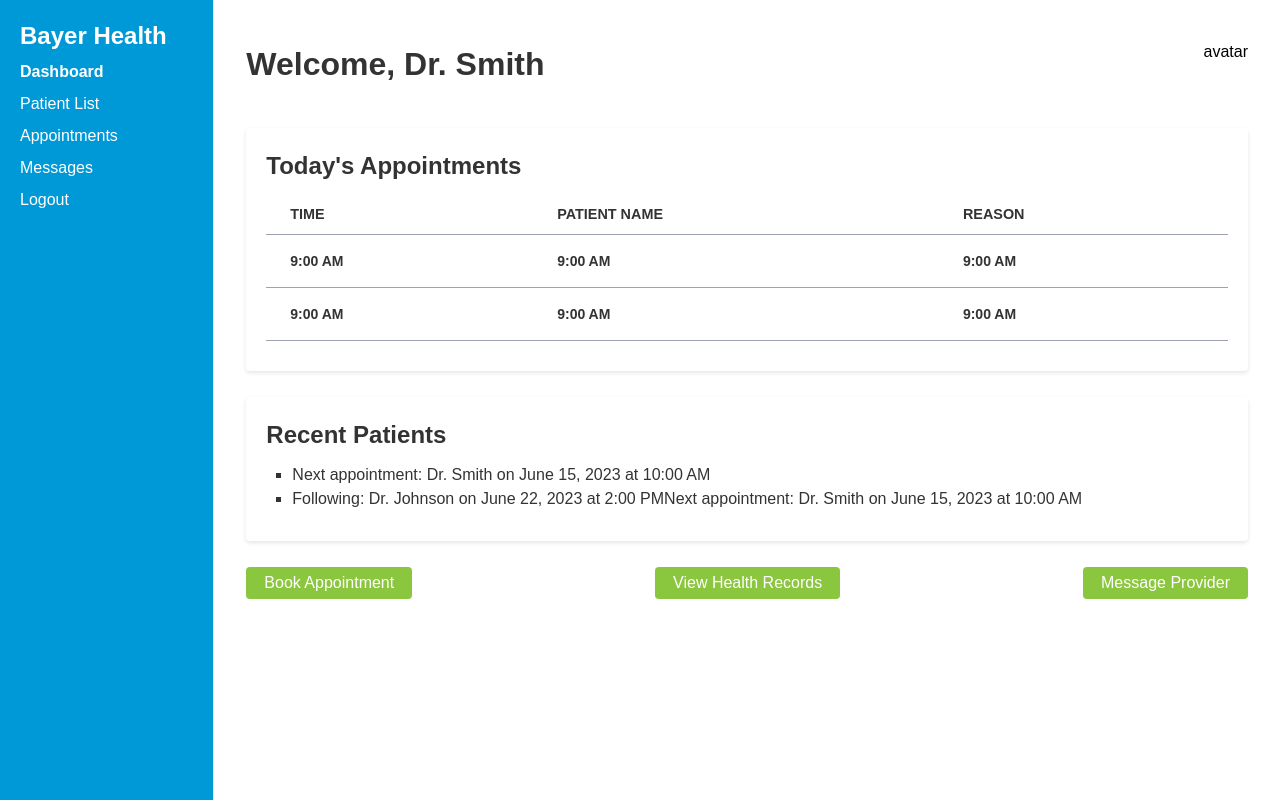
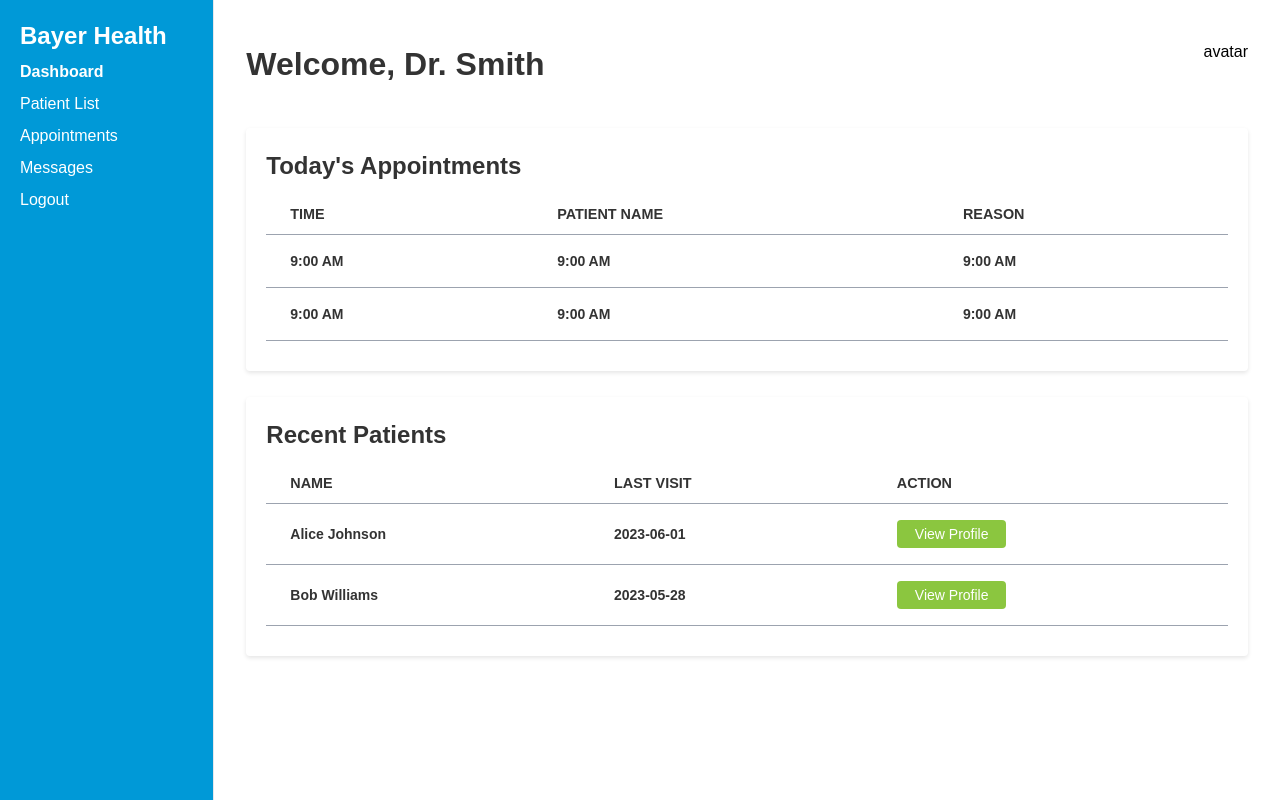
Before and after one commit to imshubhamkumar/HealthCareFrontend, a Next.js app: page / in a window 1280 px wide. Built offline with nearby package versions, Linux system fonts and the light colour scheme.

Commit message:
added doctor table

```diff
--- a/src/app/components/Table/index.tsx
+++ b/src/app/components/Table/index.tsx
@@ -1,6 +1,7 @@
+import { ButtonComponent } from "../Button"
 import { CustomText } from "../Text"
 
-export const CustomTable = () => {
+export const CustomTable1 = () => {
     return(
         <div className="relative overflow-x-auto">
             <table className="w-full text-sm text-left rtl:text-right text-dark dark:text-gray-400">
@@ -46,3 +47,49 @@ export const CustomTable = () => {
         </div>
     )
 }
+export const CustomTable2 = () => {
+    return(
+        <div className="relative overflow-x-auto">
+            <table className="w-full text-sm text-left rtl:text-right text-dark dark:text-gray-400">
+                <thead className="text-xs text-gray-700 uppercase dark:text-gray-400">
+                    <tr className="border-b border-gray-400">
+                        <th scope="col" className="px-6 py-3">
+                        <CustomText text="Name" size={1.2} bold/>
+                        </th>
+                        <th scope="col" className="px-6 py-3">
+                            <CustomText text="Last Visit" size={1.2} bold/>
+                        </th>
+                        <th scope="col" className="px-6 py-3">
+                            <CustomText text="Action" size={1.2} bold/>
+                        </th>
+                    </tr>
+                </thead>
+                <tbody>
+                <tr className="bg-white border-b border-gray-400">
+                        <th scope="row" className="px-6 py-4 font-medium text-gray-900 whitespace-nowrap dark:text-white">
+                            <CustomText text="Alice Johnson" bold/>
+                        </th>
+                        <td className="px-6 py-4">
+                            <CustomText text="2023-06-01" bold/>
+                        </td>
+                        <td className="px-6 py-4">
+                            <ButtonComponent label="View Profile"/>
+                        </td>
+                    </tr>
+                    <tr className="bg-white border-b border-gray-400">
+                        <th scope="row" className="px-6 py-4 font-medium text-gray-900 whitespace-nowrap dark:text-white">
+                            <CustomText text="Bob Williams" bold/>
+                        </th>
+                        <td className="px-6 py-4">
+                            <CustomText text="2023-05-28" bold/>
+                        </td>
+                        <td className="px-6 py-4">
+                            <ButtonComponent label="View Profile"/>
+                        </td>
+                    </tr>
+
+                </tbody>
+            </table>
+        </div>
+    )
+}
--- a/src/app/views/DoctorPage/index.tsx
+++ b/src/app/views/DoctorPage/index.tsx
@@ -1,7 +1,7 @@
 import { ButtonComponent } from "@/app/components/Button";
 import { Cards } from "@/app/components/Grid";
 import { Spacer } from "@/app/components/Spacer";
-import { CustomTable } from "@/app/components/Table/index";
+import { CustomTable1, CustomTable2 } from "@/app/components/Table/index";
 import { CustomText } from "@/app/components/Text";
 
 export const DoctorPage = () => {
@@ -14,27 +14,14 @@ export const DoctorPage = () => {
             <Spacer height={40} />
             <section className="main-container">
                 <Cards header={<CustomText text={"Today's Appointments"} bold size={1.5} />}>
-
-                    <CustomTable/>
+                    <CustomTable1/>
                 </Cards>
                 <Spacer height={26} />
                 <Cards header={<CustomText text={"Recent Patients"} bold size={1.5} />}>
-                    <CustomText
-                        text={
-                            <ul style={{ listStyle: 'square', marginLeft: "26px" }}>
-                                <li>Next appointment: Dr. Smith on June 15, 2023 at 10:00 AM</li>
-                                <li>Following: Dr. Johnson on June 22, 2023 at 2:00 PMNext appointment: Dr. Smith on June 15, 2023 at 10:00 AM</li>
-                            </ul>
-                        }
-                    />
+                   <CustomTable2 />
                 </Cards>
             </section>
             <Spacer height={26} />
-            <div className="buttons-container flex justify-between">
-                <ButtonComponent label="Book Appointment" />
-                <ButtonComponent label="View Health Records" />
-                <ButtonComponent label="Message Provider " />
-            </div>
         </>
     );
 }
```
Lines whose indentation alone changed are shown as unchanged.
